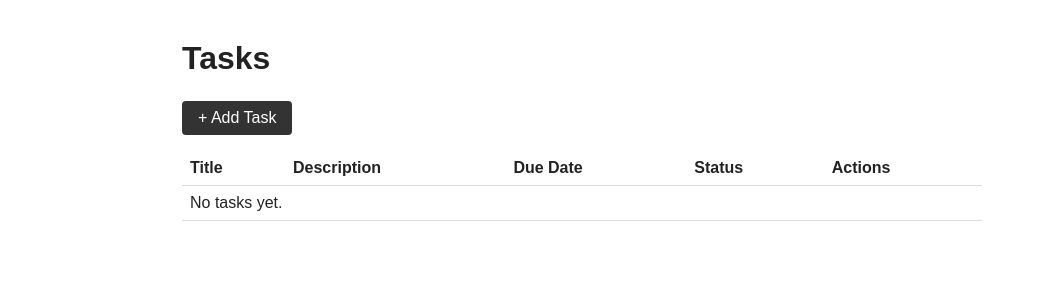
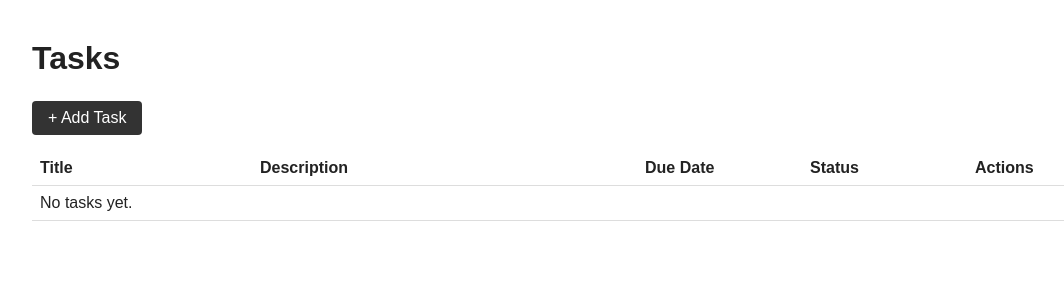
Before and after one commit to jomagjo/task-manager, a Django app: template tasks/templates/tasks/task_list.html in a window 1280 px wide. Shown: the top 300 px of the page, without its empty margins (58-1122 px from the left). Run offline with Django 3.2, Linux system fonts and the light colour scheme; the template is opened without the code that fills it, so the values that code supplies are empty.

Commit message:
Widen page layout and keep status badges on one line
Page max-width goes from 800px to 1100px and the task table now uses
explicit column widths via colgroup. Status badge also gets
white-space: nowrap so "In Progress" never wraps onto two lines
regardless of column width.

Co-Authored-By: Claude Sonnet 5 <noreply@anthropic.com>

```diff
--- a/tasks/templates/tasks/task_list.html
+++ b/tasks/templates/tasks/task_list.html
@@ -3,6 +3,13 @@
 <a class="btn" href="{% url 'task_add' %}">+ Add Task</a>
 
 <table>
+  <colgroup>
+    <col style="width: 20%" />
+    <col style="width: 35%" />
+    <col style="width: 15%" />
+    <col style="width: 15%" />
+    <col style="width: 15%" />
+  </colgroup>
   <thead>
     <tr>
       <th>Title</th>
--- a/templates/base.html
+++ b/templates/base.html
@@ -6,7 +6,7 @@
     <style>
       body {
         font-family: Arial, sans-serif;
-        max-width: 800px;
+        max-width: 1100px;
         margin: 40px auto;
         padding: 0 16px;
         color: #222;
@@ -26,9 +26,11 @@
         border-bottom: 1px solid #ddd;
       }
       .status {
+        display: inline-block;
         padding: 2px 8px;
         border-radius: 4px;
         font-size: 0.85em;
+        white-space: nowrap;
       }
       .status-pending {
         background: #f0ad4e;
```
